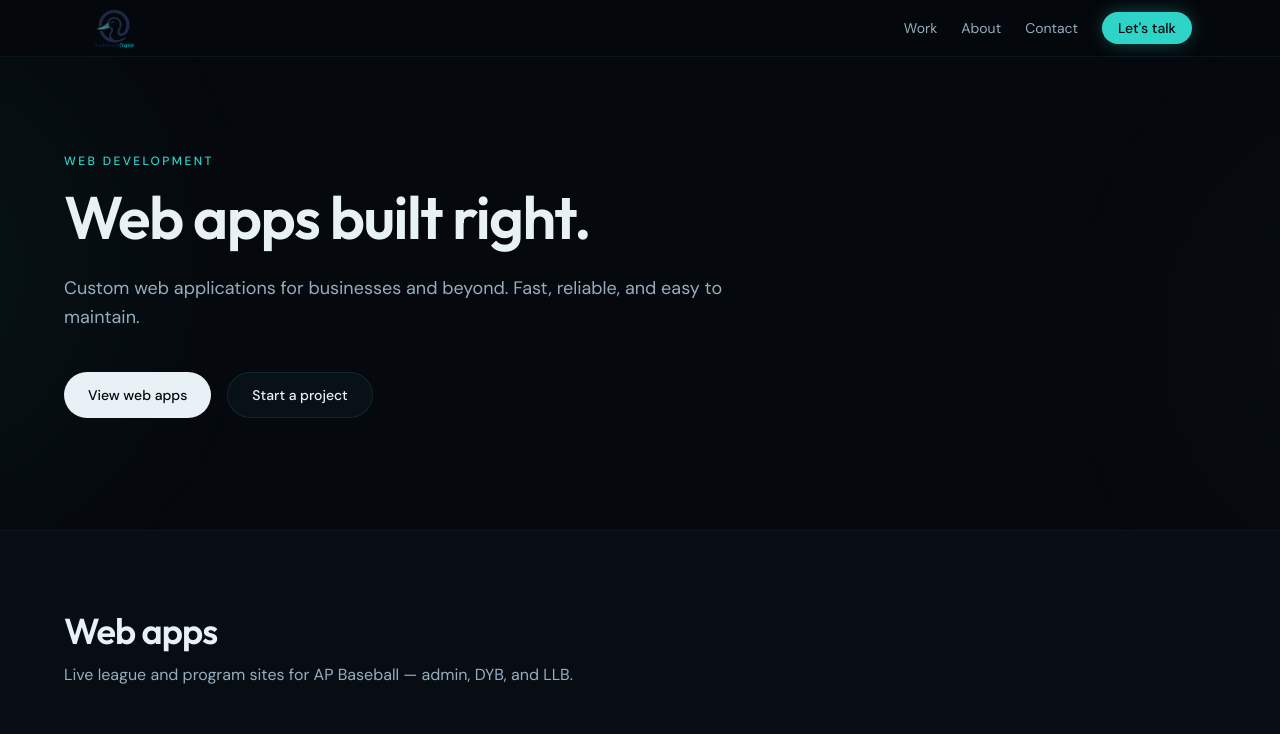
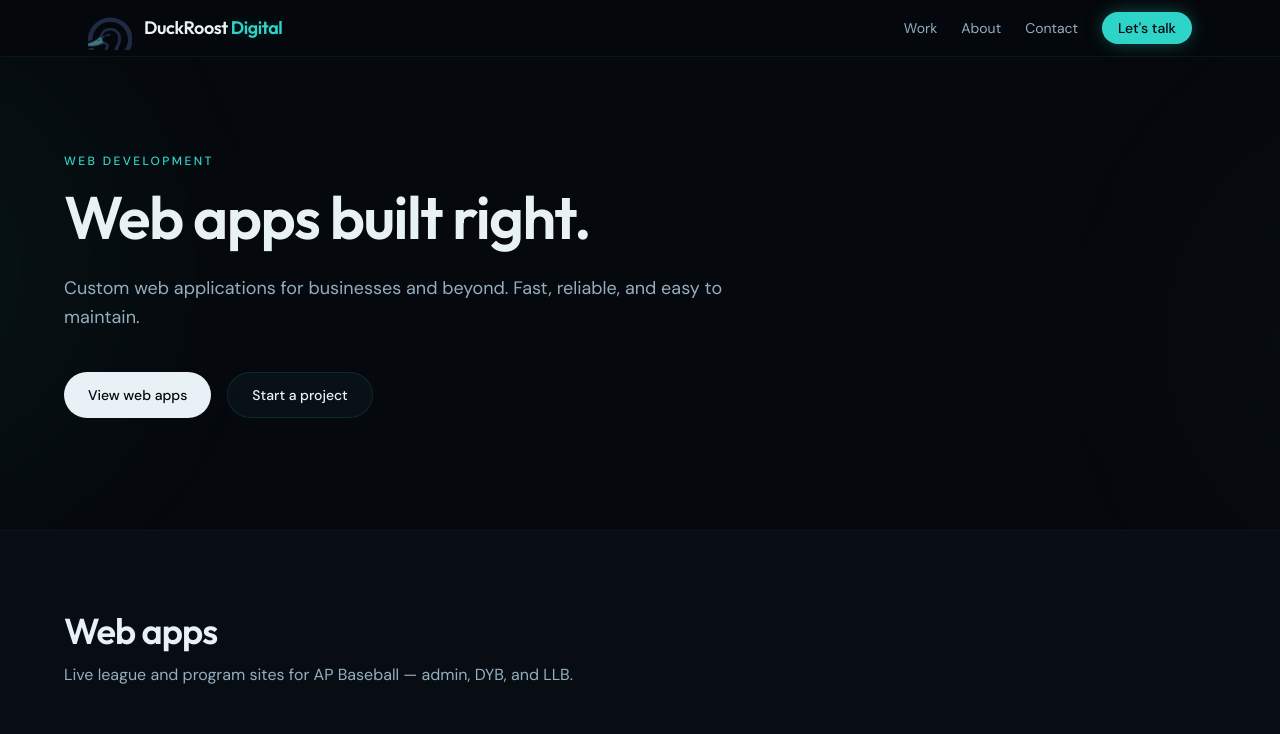
Before and after one commit to TNTEMPLET/duckroost-digital, a Next.js app: page / in a window 1280 px wide. Shown: the top 734 px of the page. Built offline with nearby package versions, Linux system fonts and the light colour scheme; no server answers.

Commit message:
Revert "fix: full lockup logo in header, vertically centered"
This reverts commit fb8e1bc1f28c5b911c90c00999134589cd04d9a2.

```diff
--- a/src/components/site-header.tsx
+++ b/src/components/site-header.tsx
@@ -15,17 +15,30 @@ export function SiteHeader() {
         <Link
           href="/"
           aria-label={`${siteConfig.name} — home`}
-          className="flex shrink-0 items-center rounded-lg outline-offset-4 focus-visible:outline-2 focus-visible:outline-[var(--color-accent-soft)]"
+          className="group flex min-w-0 items-center gap-2.5 rounded-lg outline-offset-4 focus-visible:outline focus-visible:outline-2 focus-visible:outline-[var(--color-accent-soft)] sm:gap-3"
         >
-          <Image
-            src={siteConfig.brandLogo}
-            alt=""
-            width={512}
-            height={512}
-            sizes="(max-width: 640px) 44px, 52px"
-            className="h-11 w-11 object-contain sm:h-[52px] sm:w-[52px]"
-            priority
-          />
+          <span
+            className="relative isolate h-10 w-10 shrink-0 overflow-hidden sm:h-11 sm:w-11"
+            aria-hidden
+          >
+            <Image
+              src={siteConfig.brandLogo}
+              alt=""
+              width={88}
+              height={88}
+              sizes="(max-width: 640px) 40px, 44px"
+              className="h-full w-full origin-[center_top] scale-[1.68] object-cover object-top sm:scale-[1.72]"
+              priority
+            />
+          </span>
+          <span className="min-w-0 truncate font-[family-name:var(--font-display)] text-sm font-semibold leading-tight tracking-tight sm:text-lg">
+            <span className="text-[color-mix(in_oklab,var(--color-highlight)_96%,white)] [text-shadow:0_1px_2px_color-mix(in_oklab,var(--color-surface)_72%,transparent)]">
+              DuckRoost
+            </span>{" "}
+            <span className="text-[var(--color-accent)] [text-shadow:0_0_20px_color-mix(in_oklab,var(--color-accent)_32%,transparent)]">
+              Digital
+            </span>
+          </span>
         </Link>
         <nav
           className="flex items-center gap-3 sm:gap-6"
```
